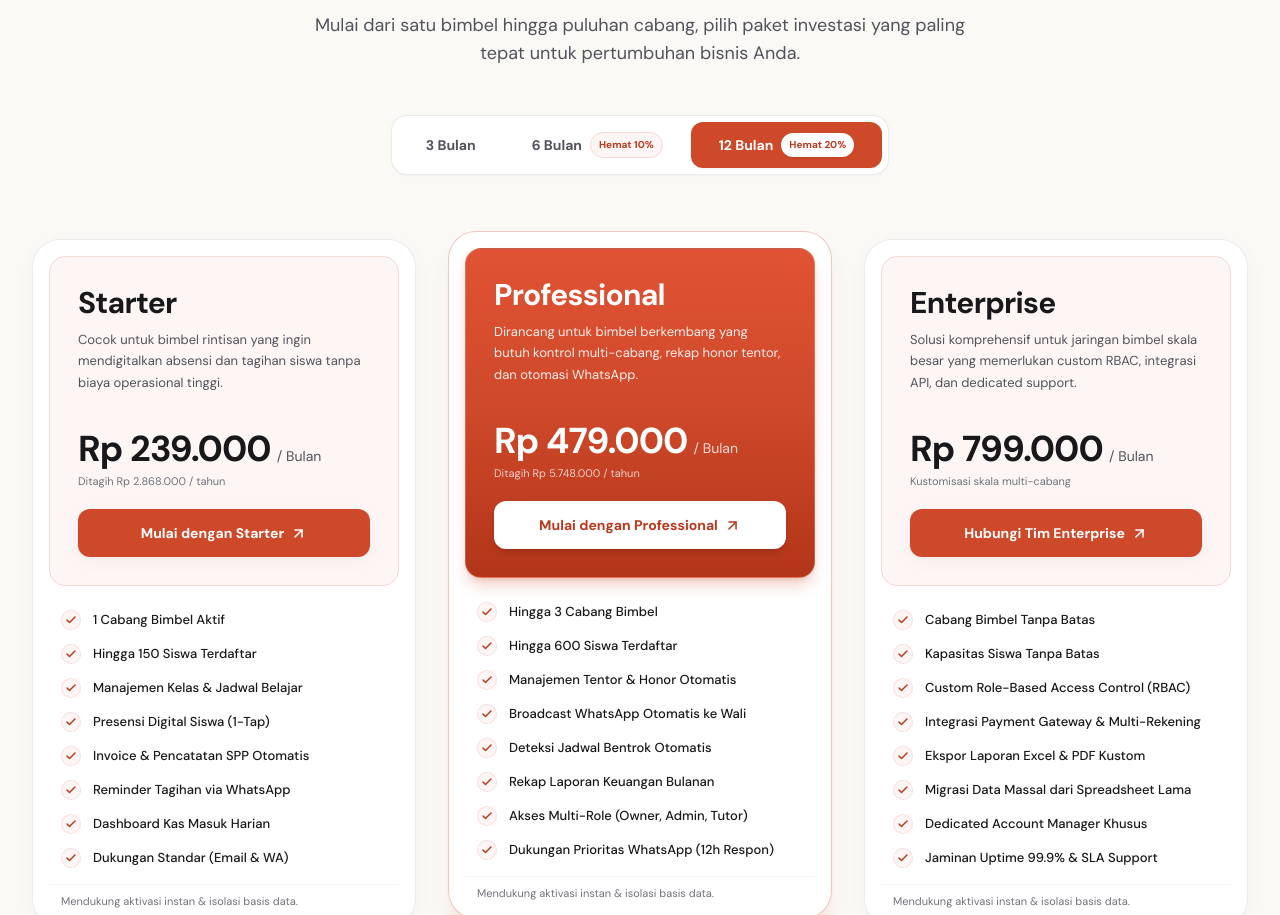
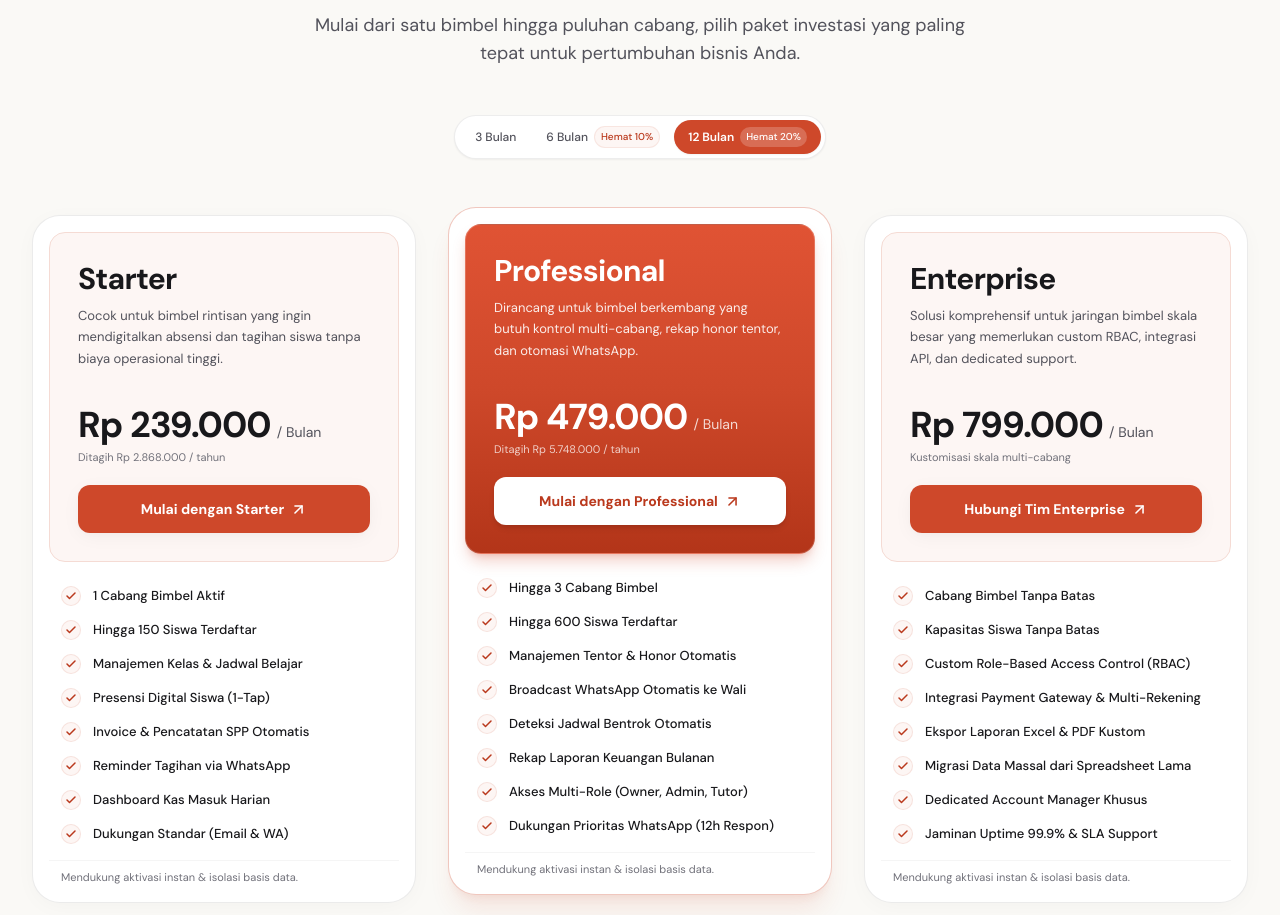
Before and after one commit to intandhamayanti/cressco-lp, a Next.js app: page / in a window 1280 px wide. Shown: the part 4083-4998 px from the top of the page. Built offline with nearby package versions, Linux system fonts and the light colour scheme.

Commit message:
fix(pricing): refine pricing period toggle to be slim, compact, and elegant without heavy bold weight

```diff
--- a/src/components/PricingSection.tsx
+++ b/src/components/PricingSection.tsx
@@ -152,33 +152,33 @@ export default function PricingSection() {
           </p>
         </div>
 
-        {/* Pricing Period Toggle with 3, 6, 12 Month Badges in Cressco Theme */}
-        <div className="flex justify-center mb-16">
-          <div className="inline-flex p-1.5 rounded-2xl bg-white border border-black/[0.08] shadow-soft-sm">
+        {/* Sleek & Compact Pricing Period Toggle */}
+        <div className="flex justify-center mb-12 sm:mb-14">
+          <div className="inline-flex p-1 rounded-full bg-white border border-black/[0.07] shadow-sm">
             <button
               onClick={() => setPeriod('3months')}
-              className={`px-5 sm:px-7 py-2.5 rounded-xl text-xs sm:text-sm font-bold transition-all ${
+              className={`px-4 py-1.5 rounded-full text-xs transition-all ${
                 period === '3months'
-                  ? 'bg-brand-500 text-white shadow-sm'
-                  : 'text-charcoal-100 hover:text-charcoal-900'
+                  ? 'bg-brand-500 text-white shadow-sm font-semibold'
+                  : 'text-charcoal-100 hover:text-charcoal-900 font-medium'
               }`}
             >
               3 Bulan
             </button>
             <button
               onClick={() => setPeriod('6months')}
-              className={`px-5 sm:px-7 py-2.5 rounded-xl text-xs sm:text-sm font-bold transition-all flex items-center gap-2 ${
+              className={`px-3.5 py-1.5 rounded-full text-xs transition-all flex items-center gap-1.5 ${
                 period === '6months'
-                  ? 'bg-brand-500 text-white shadow-sm'
-                  : 'text-charcoal-100 hover:text-charcoal-900'
+                  ? 'bg-brand-500 text-white shadow-sm font-semibold'
+                  : 'text-charcoal-100 hover:text-charcoal-900 font-medium'
               }`}
             >
               <span>6 Bulan</span>
               <span
-                className={`text-[10px] px-2 py-0.5 rounded-full font-bold ${
+                className={`text-[10px] px-1.5 py-0.5 rounded-full font-medium ${
                   period === '6months'
-                    ? 'bg-white text-brand-600'
-                    : 'bg-brand-50 text-brand-600 border border-brand-200'
+                    ? 'bg-white/20 text-white'
+                    : 'bg-brand-50 text-brand-600 border border-brand-200/60'
                 }`}
               >
                 Hemat 10%
@@ -186,18 +186,18 @@ export default function PricingSection() {
             </button>
             <button
               onClick={() => setPeriod('12months')}
-              className={`px-5 sm:px-7 py-2.5 rounded-xl text-xs sm:text-sm font-bold transition-all flex items-center gap-2 ${
+              className={`px-3.5 py-1.5 rounded-full text-xs transition-all flex items-center gap-1.5 ${
                 period === '12months'
-                  ? 'bg-brand-500 text-white shadow-sm'
-                  : 'text-charcoal-100 hover:text-charcoal-900'
+                  ? 'bg-brand-500 text-white shadow-sm font-semibold'
+                  : 'text-charcoal-100 hover:text-charcoal-900 font-medium'
               }`}
             >
               <span>12 Bulan</span>
               <span
-                className={`text-[10px] px-2 py-0.5 rounded-full font-bold shadow-sm ${
+                className={`text-[10px] px-1.5 py-0.5 rounded-full font-medium ${
                   period === '12months'
-                    ? 'bg-white text-brand-600'
-                    : 'bg-emerald-500 text-white'
+                    ? 'bg-white/20 text-white'
+                    : 'bg-emerald-50 text-emerald-700 border border-emerald-200/60'
                 }`}
               >
                 Hemat 20%
```
